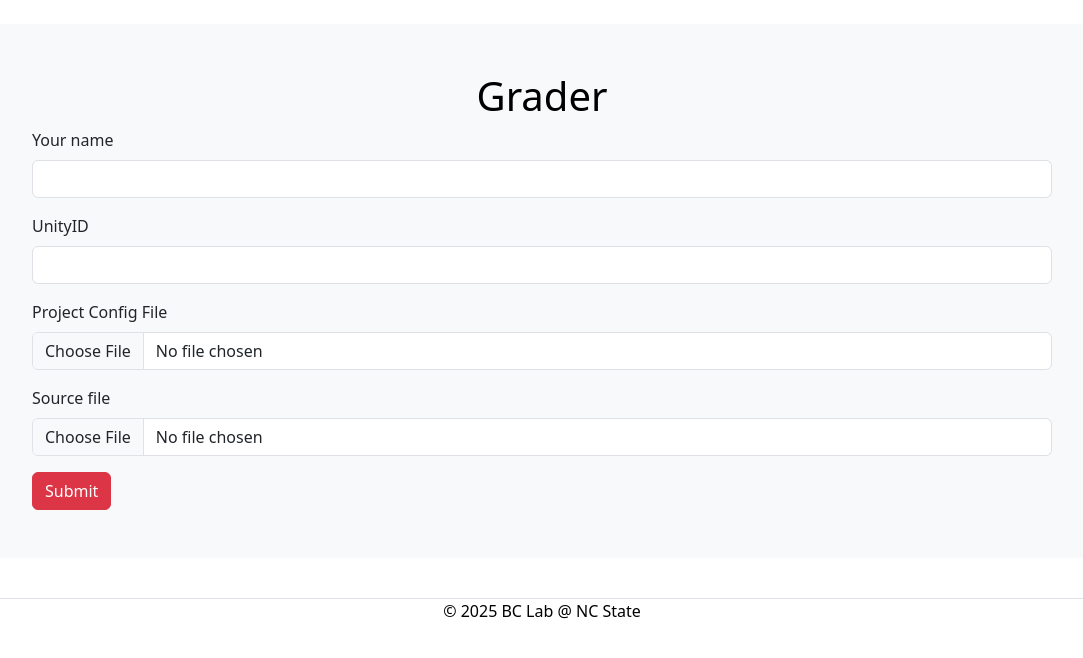
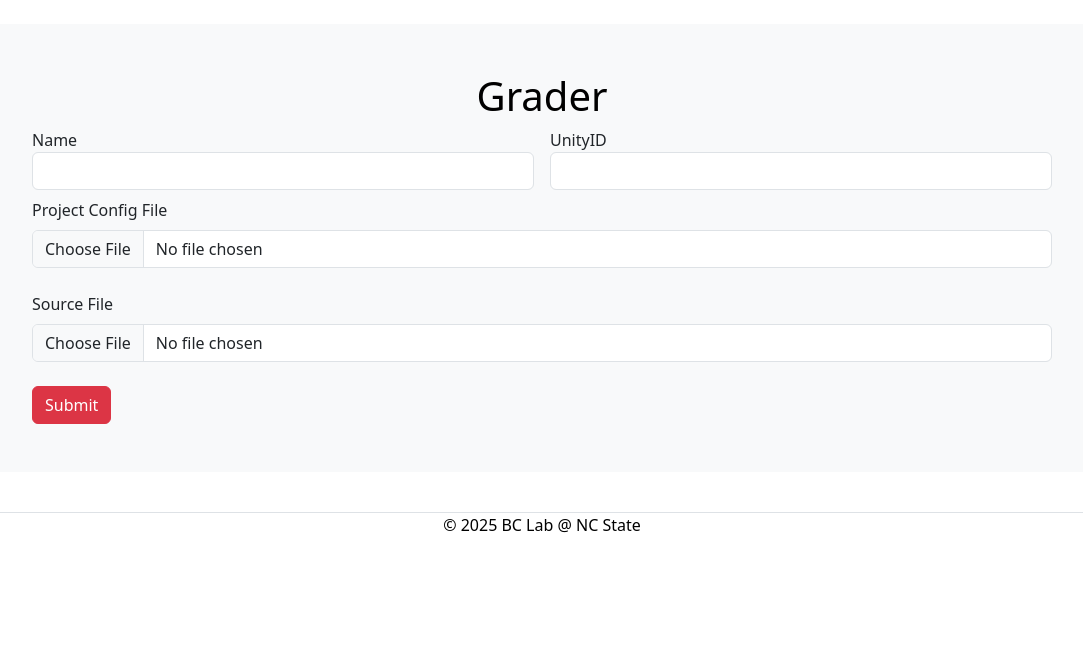
Before and after one commit to assembliss/webassembliss, a Flask app: page /grader/ in a window 1280 px wide. Shown: the part 73-731 px from the top of the page, without its empty margins (98-1181 px from the left). Run offline with Flask 3, Linux system fonts and the light colour scheme; parts of the project's set-up code (start-up, migrations or seed data) failed here and were passed over; some libraries are stand-ins or nearby versions.

Commit message:
improved grader submission form layout

```diff
--- a/webassembliss/templates/grader.html.j2
+++ b/webassembliss/templates/grader.html.j2
@@ -4,24 +4,26 @@
   <div class="container">
     <div class="p-5 bg-body-tertiary rounded-3">
       <h1 class="text-center text-body-emphasis">Grader</h1>
-      <form>
-        <div class="mb-3">
-          <label for="name" class="form-label">Your name</label>
-          <input type="text" class="form-control" id="name" aria-describedby="name">
+      <form class="row gy-2 gx-3 align-items-center">
+        <div class="col-md-6">
+          <label for="name">Name</label>
+          <input type="text" class="form-control" id="name" placeholder="">
         </div>
-        <div class="mb-3">
-          <label for="studentID" class="form-label">UnityID</label>
-          <input type="text" class="form-control" id="studentID" aria-describedby="studentID">
+        <div class="col-md-6">
+          <label for="unityID">UnityID</label>
+          <input type="text" class="form-control" id="unityID" placeholder="">
         </div>
         <div class="mb-3">
           <label for="projectProto" class="form-label">Project Config File</label>
           <input type="file" class="form-control" id="projectProto" aria-describedby="projectProto">
         </div>
         <div class="mb-3">
-          <label for="userCode" class="form-label">Source file</label>
+          <label for="userCode" class="form-label">Source File</label>
           <input type="file" class="form-control" id="userCode">
         </div>
-        <button type="submit" class="btn btn-danger">Submit</button>
+        <div class="mb3">
+          <button type="submit" class="btn btn-danger">Submit</button>
+        </div>
       </form>
     </div>
   </div>
```
